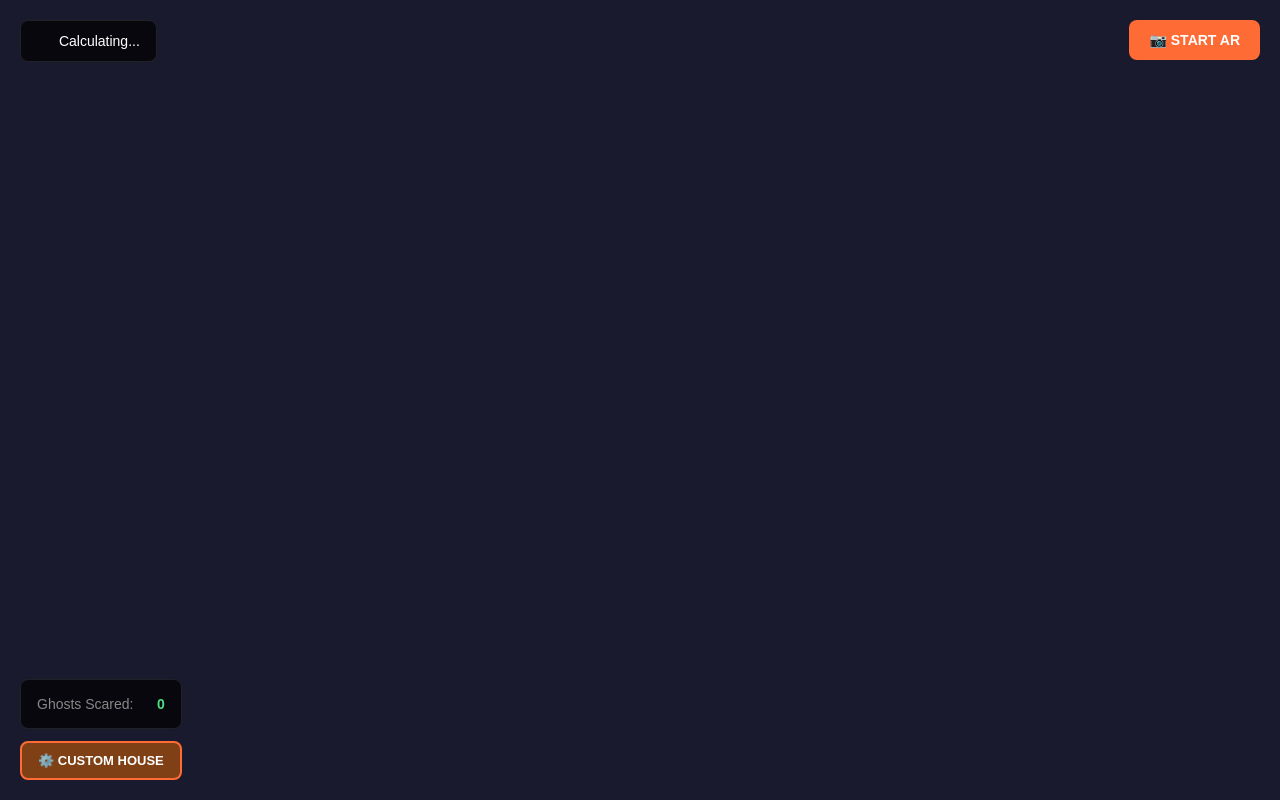
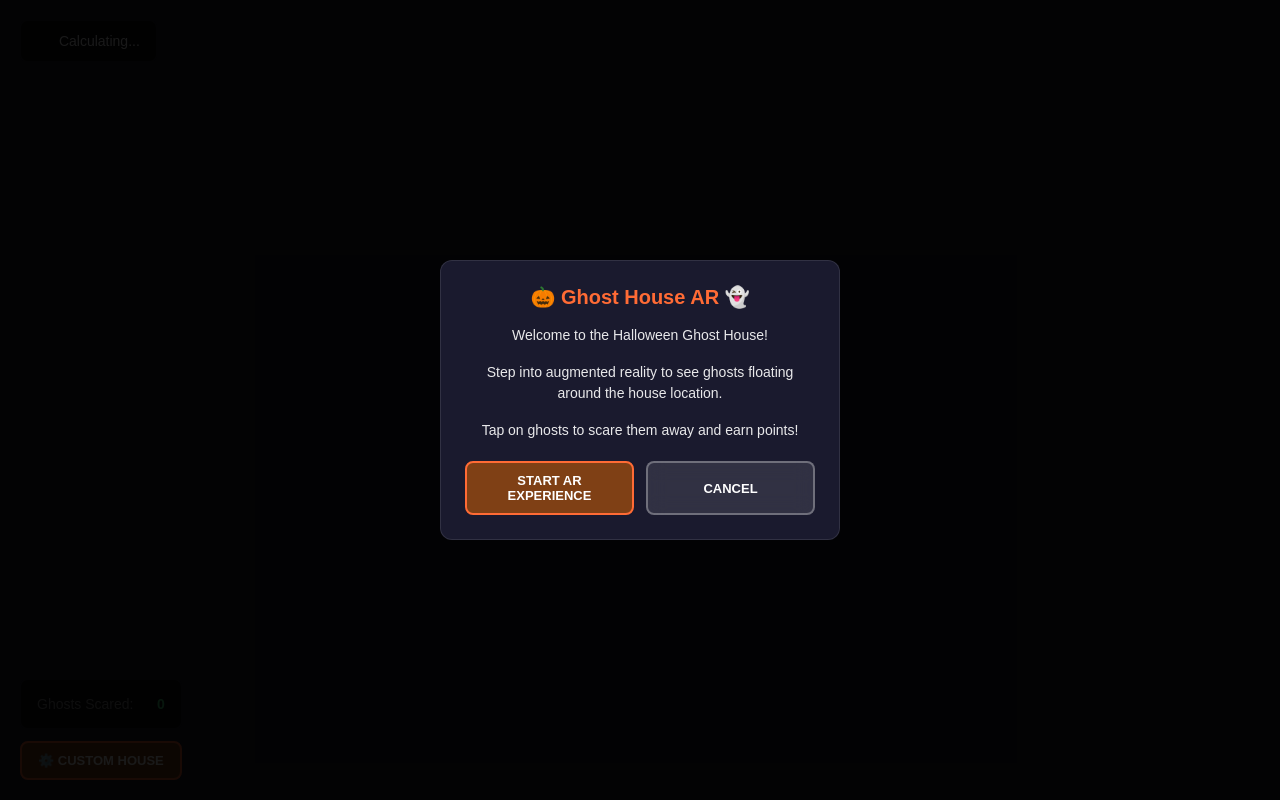
Before and after one commit to trenthp/ghostHouse, a website built with Vite: page index.html in a window 1280 px wide. Built offline with nearby package versions, Linux system fonts and the light colour scheme; no server answers.

Commit message:
opening modal

```diff
--- a/index.html
+++ b/index.html
@@ -314,9 +314,6 @@
         </div>
     </div>
 
-    <!-- AR Button -->
-    <button id="ar-button">📷 Start AR</button>
-
     <!-- Address Modal -->
     <div class="modal-overlay" id="addressModal">
         <div class="modal-content">
--- a/src/main.js
+++ b/src/main.js
@@ -52,6 +52,9 @@ class HalloweenGhostHouse {
             this.animate();
 
             this.isRunning = true;
+
+            // Show AR intro modal on load
+            setTimeout(() => this.showARIntroModal(), 500);
         } catch (error) {
             console.error('Failed to initialize:', error);
             this.uiManager.showError('Failed to initialize AR experience');
@@ -100,14 +103,6 @@ class HalloweenGhostHouse {
     }
 
     setupEventListeners() {
-        // AR button - show intro modal
-        const arButton = document.getElementById('ar-button');
-        if (arButton) {
-            arButton.addEventListener('click', () => {
-                this.showARIntroModal();
-            });
-        }
-
         // AR intro modal handlers
         const startARBtn = document.getElementById('startARButton');
         const cancelARBtn = document.getElementById('cancelARButton');
```
